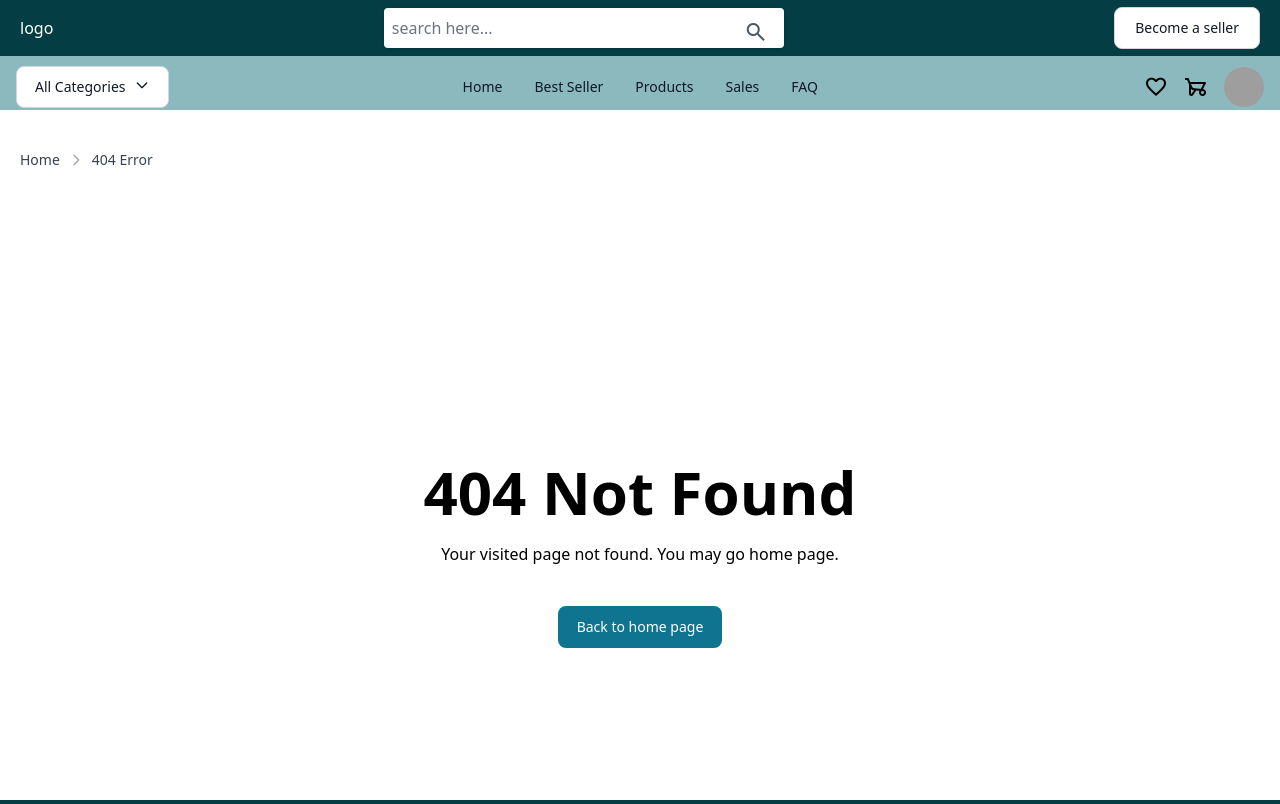
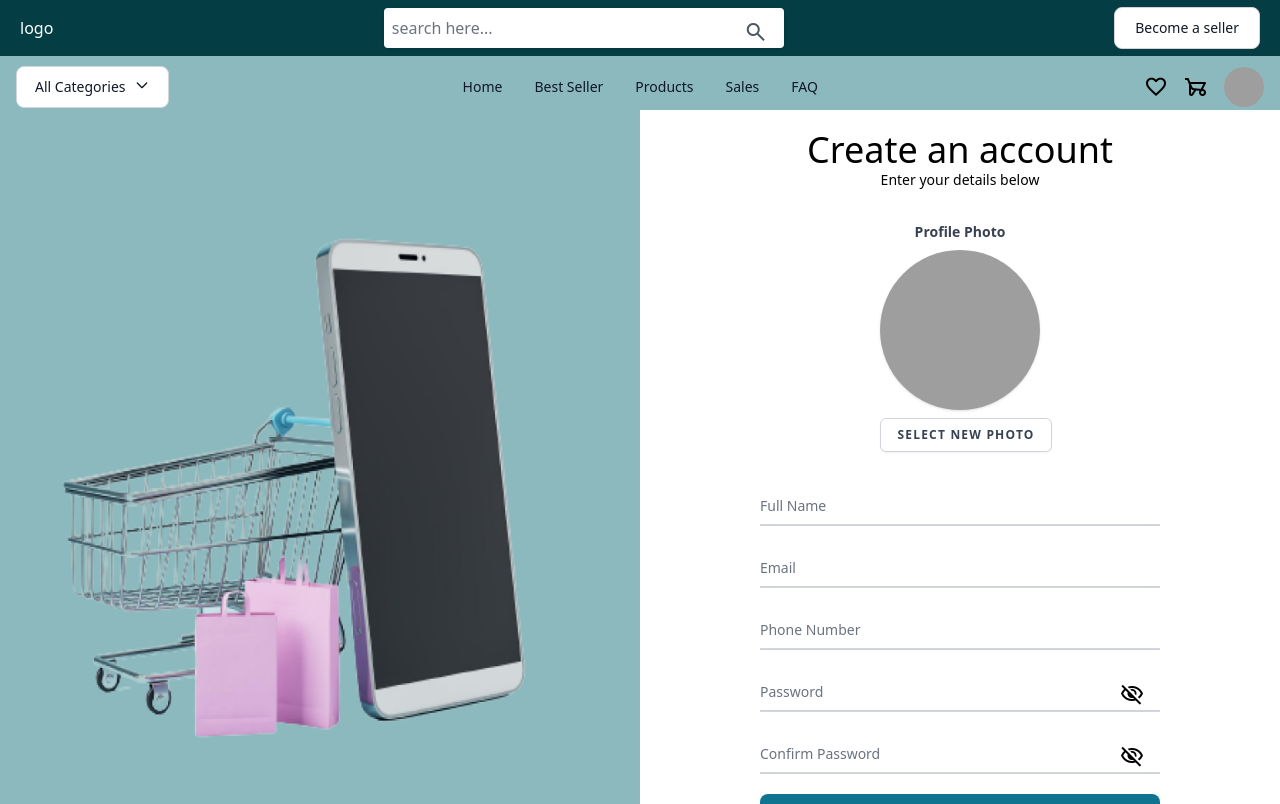
Before and after one commit to Hennamaria07/frontend_ecommerce, a React (Vite) app: page /signup in a window 1280 px wide. Shown: the top 804 px of the page. Built offline with nearby package versions, Linux system fonts and the light colour scheme; grey boxes are pictures that could not be loaded.

Commit message:
sign up page added

```diff
--- a/src/App.css
+++ b/src/App.css
@@ -12,3 +12,6 @@
   height: calc(100vh - 110px);
   overflow: hidden;
 }
+.customSignupHeight {
+  min-height: calc(100vh - 110px);
+}
--- a/src/App.jsx
+++ b/src/App.jsx
@@ -1,5 +1,5 @@
 import './App.css'
-import { Header, Footer, Login, Error } from './components'
+import { Header, Footer, Login, Error, SignUp } from './components'
 import { BrowserRouter, Route, Routes } from 'react-router-dom'
 import { Hero } from './pages'
 
@@ -12,6 +12,7 @@ function App() {
      <Routes>
       <Route path='/' element={<Hero />}/>
       <Route path='/login' element={<Login />} />
+      <Route path='/signup' element={<SignUp />} />
       <Route path='*' element={<Error />} />
      </Routes>
      <Footer />
--- /dev/null
+++ b/src/components/SignUp.jsx
@@ -0,0 +1,126 @@
+import React, { useState } from 'react'
+import login from '../assets/images/login.png'
+import { Button } from 'flowbite-react'
+import { Link } from 'react-router-dom'
+const SignUp = () => {
+    const [isPasswordVisible, setIsPasswordVisible] = useState(false);
+    const [isConfirmPasswordVisible, setIsConfirmPasswordVisible] = useState(false);
+    const [photoName, setPhotoName] = useState(null);
+    const [photoPreview, setPhotoPreview] = useState(null);
+    // console.log(photoName, photoPreview);
+
+    // Password
+    function togglePasswordVisibility() {
+        setIsPasswordVisible((prevState) => !prevState);
+    }
+    const toggleConfirmPasswordVisibility = () => {
+        setIsConfirmPasswordVisible((prevState) => !prevState);
+    }
+
+    // avatar
+    const handlePhotoChange = (event) => {
+        const file = event.target.files[0];
+        if (file) {
+          setPhotoName(file.name);
+          const reader = new FileReader();
+          reader.onloadend = () => {
+            setPhotoPreview(reader.result);
+          };
+          reader.readAsDataURL(file);
+        }
+      };
+    return (
+        <>
+            <section className='customSignupHeight grid md:grid-cols-2 sm:px-0 px-5'>
+                <div className='h-full w-full hidden md:flex justify-center items-center bg-[#8CB9BD]'>
+                    <img src={login} className='w-[98%] h-[80%]' alt="" />
+                </div>
+                <div className='my-auto py-5'>
+                    <div className='text-center pb-5'>
+                        <h2 className='text-4xl font-medium'>Create an account</h2>
+                        <p className='text-sm' >Enter your details below</p>
+                    </div>
+                    <form action="" className='grid gap-5 mx-auto w-[250px] sm:w-[300px] lg:w-[400px]'>
+                        <div class="py-3 center mx-auto">
+                            <div class="text-center w-48">
+                            <input
+        type="file"
+        className="hidden"
+        onChange={handlePhotoChange}
+        style={{ display: 'none' }}
+        id="photo"
+      />
+
+      <label className="block text-gray-700 text-sm font-bold mb-2 text-center" htmlFor="photo">
+        Profile Photo <span className="text-red-600"></span>
+      </label>
+
+      <div className="text-center">
+        <div className="mt-2" style={{ display: photoPreview ? 'none' : 'block' }}>
+          <img src="https://www.fiaregion1.com/wp-content/uploads/2021/02/avatar-vector-male-profile-gray.jpg" className="w-40 h-40 m-auto rounded-full shadow" alt="Current Profile" />
+        </div>
+
+        {photoPreview && (
+          <div className="mt-2">
+            <img src={photoPreview} className="w-40 h-40 rounded-full m-auto shadow" alt="Profile Preview" />
+          </div>
+        )}
+
+        <label htmlFor="photo" className="inline-flex items-center px-4 py-2 bg-white border border-gray-300 rounded-md font-semibold text-xs text-gray-700 uppercase tracking-widest shadow-sm hover:text-gray-500 focus:outline-none focus:border-blue-400 focus:shadow-outline-blue active:text-gray-800 active:bg-gray-50 transition ease-in-out duration-150 mt-2 ml-3 cursor-pointer">
+          Select New Photo
+        </label>
+        </div>
+                            </div>
+                        </div>
+                        <div className="relative z-0 w-full">
+                            <input type="name" id="name" className="block py-2.5 px-0 w-full text-sm text-gray-900 bg-transparent border-0 border-b-2 border-gray-300 appearance-none dark:text-white dark:border-gray-600 dark:focus:border-blue-500 focus:outline-none focus:ring-0 focus:border-blue-600 peer" placeholder=" " />
+                            <label htmlFor="name" className="absolute text-sm text-gray-500 dark:text-gray-400 duration-300 transform -translate-y-6 scale-75 top-3 -z-10 origin-[0] peer-focus:start-0 peer-focus:text-blue-600 peer-focus:dark:text-blue-500 peer-placeholder-shown:scale-100 peer-placeholder-shown:translate-y-0 peer-focus:scale-75 peer-focus:-translate-y-6 rtl:peer-focus:translate-x-1/4 rtl:peer-focus:left-auto">Full Name</label>
+                        </div>
+                        <div className="relative z-0 w-full">
+                            <input type="email" id="email" className="block py-2.5 px-0 w-full text-sm text-gray-900 bg-transparent border-0 border-b-2 border-gray-300 appearance-none dark:text-white dark:border-gray-600 dark:focus:border-blue-500 focus:outline-none focus:ring-0 focus:border-blue-600 peer" placeholder=" " />
+                            <label htmlFor="email" className="absolute text-sm text-gray-500 dark:text-gray-400 duration-300 transform -translate-y-6 scale-75 top-3 -z-10 origin-[0] peer-focus:start-0 peer-focus:text-blue-600 peer-focus:dark:text-blue-500 peer-placeholder-shown:scale-100 peer-placeholder-shown:translate-y-0 peer-focus:scale-75 peer-focus:-translate-y-6 rtl:peer-focus:translate-x-1/4 rtl:peer-focus:left-auto">Email</label>
+                        </div>
+                        <div className="relative z-0 w-full">
+                            <input type="number" id="number" className="block py-2.5 px-0 w-full text-sm text-gray-900 bg-transparent border-0 border-b-2 border-gray-300 appearance-none dark:text-white dark:border-gray-600 dark:focus:border-blue-500 focus:outline-none focus:ring-0 focus:border-blue-600 peer" placeholder=" " />
+                            <label htmlFor="number" className="absolute text-sm text-gray-500 dark:text-gray-400 duration-300 transform -translate-y-6 scale-75 top-3 -z-10 origin-[0] peer-focus:start-0 peer-focus:text-blue-600 peer-focus:dark:text-blue-500 peer-placeholder-shown:scale-100 peer-placeholder-shown:translate-y-0 peer-focus:scale-75 peer-focus:-translate-y-6 rtl:peer-focus:translate-x-1/4 rtl:peer-focus:left-auto">Phone Number</label>
+                        </div>
+                        <div className="relative z-0 w-full">
+                            <input type={isPasswordVisible ? "text" : "password"} id="password" className="block py-2.5 px-0 w-full text-sm text-gray-900 bg-transparent border-0 border-b-2 border-gray-300 appearance-none dark:text-white dark:border-gray-600 dark:focus:border-blue-500 focus:outline-none focus:ring-0 focus:border-blue-600 peer" placeholder=" " />
+
+                            <div onClick={togglePasswordVisibility} className="absolute right-0 top-0 mt-3 mr-4 cursor-pointer">
+                                {isPasswordVisible ? (
+                                    <span className="material-symbols-outlined">visibility</span>
+                                ) : (
+                                    <span className="material-symbols-outlined">visibility_off</span>
+                                )}
+                            </div>
+
+                            <label htmlFor="password" className="absolute text-sm text-gray-500 dark:text-gray-400 duration-300 transform -translate-y-6 scale-75 top-3 -z-10 origin-[0] peer-focus:start-0 peer-focus:text-blue-600 peer-focus:dark:text-blue-500 peer-placeholder-shown:scale-100 peer-placeholder-shown:translate-y-0 peer-focus:scale-75 peer-focus:-translate-y-6 rtl:peer-focus:translate-x-1/4 rtl:peer-focus:left-auto">Password</label>
+                        </div>
+                        <div className="relative z-0 w-full">
+                            <input type={isConfirmPasswordVisible ? "text" : "password"} id="confirmPassword" className="block py-2.5 px-0 w-full text-sm text-gray-900 bg-transparent border-0 border-b-2 border-gray-300 appearance-none dark:text-white dark:border-gray-600 dark:focus:border-blue-500 focus:outline-none focus:ring-0 focus:border-blue-600 peer" placeholder=" " />
+                            <div onClick={toggleConfirmPasswordVisibility} className="absolute right-0 top-0 mt-3 mr-4 cursor-pointer">
+                                {isConfirmPasswordVisible ? (
+                                    <span className="material-symbols-outlined">visibility</span>
+                                ) : (
+                                    <span className="material-symbols-outlined">visibility_off</span>
+                                )}
+                            </div>
+                            <label htmlFor="confirmPassword" className="absolute text-sm text-gray-500 dark:text-gray-400 duration-300 transform -translate-y-6 scale-75 top-3 -z-10 origin-[0] peer-focus:start-0 peer-focus:text-blue-600 peer-focus:dark:text-blue-500 peer-placeholder-shown:scale-100 peer-placeholder-shown:translate-y-0 peer-focus:scale-75 peer-focus:-translate-y-6 rtl:peer-focus:translate-x-1/4 rtl:peer-focus:left-auto">Confirm Password</label>
+                        </div>
+                        <div className="relative grid grid-cols-1 z-0 w-full">
+                            <Button color="info">
+                                Sign Up
+                            </Button>
+                        </div>
+                        <div className="relative z-0 w-full text-right">
+                            <p>Already have account?<Link className='ps-2'>Login</Link></p>
+                        </div>
+                    </form>
+                </div>
+            </section>
+        </>
+    )
+}
+
+export default SignUp
--- a/src/components/index.js
+++ b/src/components/index.js
@@ -3,5 +3,6 @@ import Header from "./Header";
 import MainCarousel from "./MainCarousel";
 import Login from "./Login";
 import Error from "./Error";
+import SignUp from "./SignUp";
 
-export {Header, MainCarousel, Footer, Login, Error}
+export {Header, MainCarousel, Footer, Login, Error, SignUp}
```
